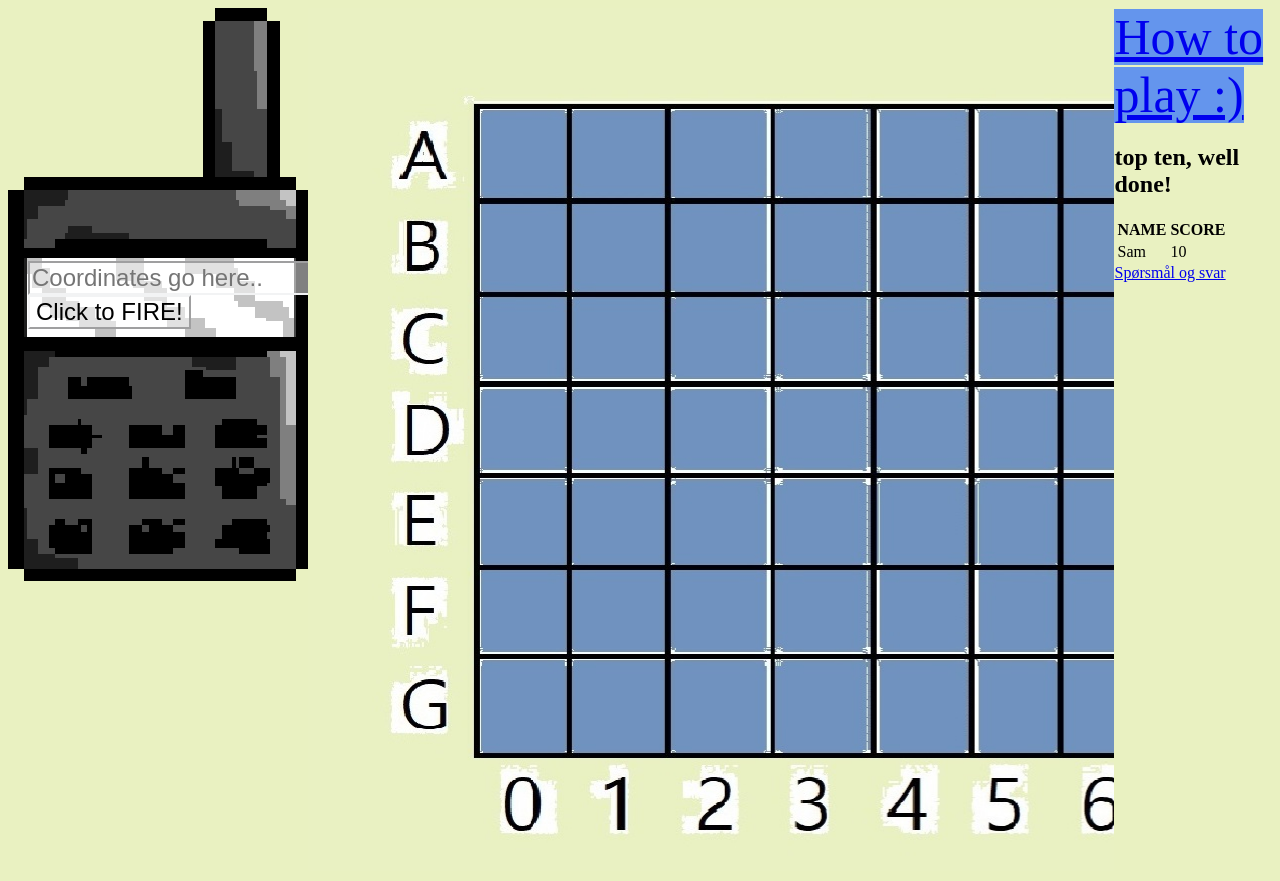
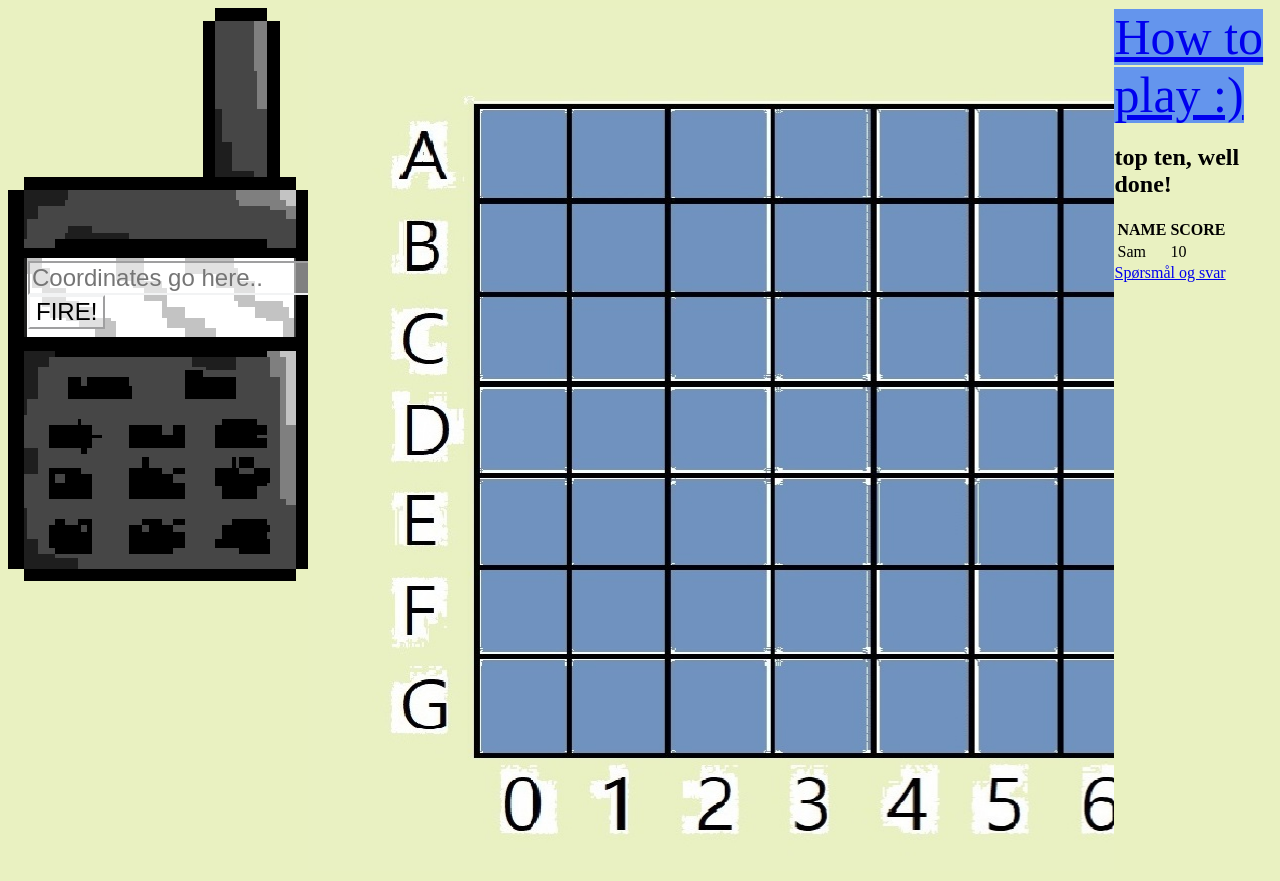
Before and after one commit to jonascantcode/battleship, a PHP site: page / in a window 1280 px wide. Run offline with PHP 8.4, Linux system fonts and the light colour scheme; tables that the repository leaves empty hold one stand-in row (values such as "Sample post").

Commit message:
tutorial now here and small html changes

```diff
--- a/index.php
+++ b/index.php
@@ -14,7 +14,7 @@
 		<div id="containerPlayer">
 			<form id="radio">
 				<input type="text" id="guessInput" placeholder="Coordinates go here..">
-				<input type="button" id="fireButton" value="Click to FIRE!">
+				<input type="button" id="fireButton" value="FIRE!">
 			</form>
 			<div id="messageArea"></div>
 		</div>
--- a/tut.html
+++ b/tut.html
@@ -8,5 +8,8 @@
 </head>
 <body>
     <a href="index.php">Back to game</a>
+    <iframe width="420" height="315"
+    src="https://youtu.be/QE22J6wd1Bg">
+    </iframe>
 </body>
 </html>
```
